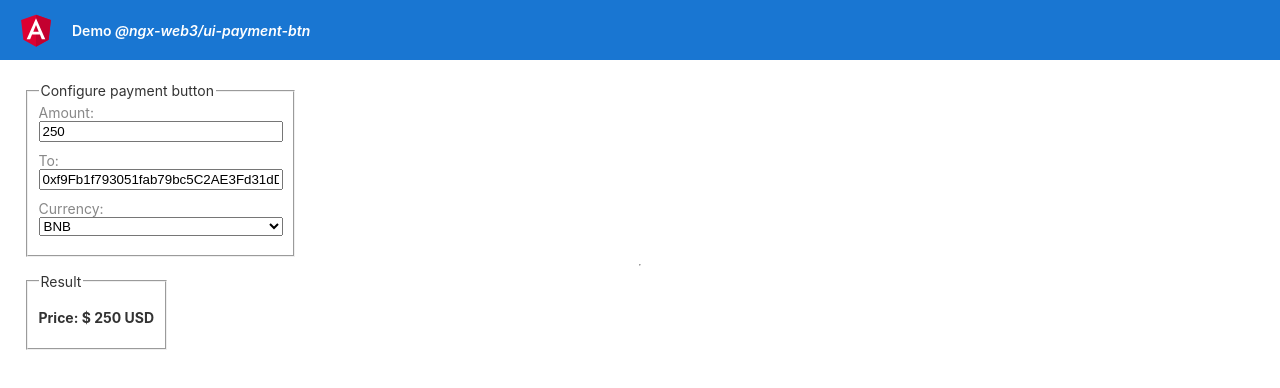
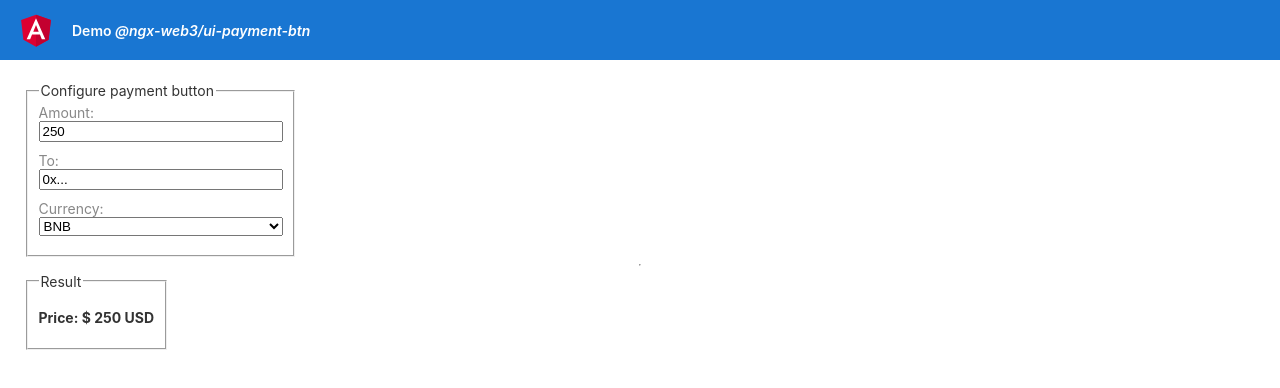
Before and after one commit to ngx-web3/payment-btn-angular-demo, an Angular app: page / in a window 1280 px wide. Shown: the top 388 px of the page. Built offline with nearby package versions, Linux system fonts and the light colour scheme.

Commit message:
feat: add more desc

```diff
--- a/src/app/app.component.html
+++ b/src/app/app.component.html
@@ -10,6 +10,7 @@
 
 <div class="content" role="main">
 
+  <!-- Reactive Form to configure `@ngx-web3/ui-payment-btn` params options -->
   <form *ngIf="form" [formGroup]="form">
     <fieldset>
       <legend>Configure payment button</legend>
@@ -37,7 +38,6 @@
       </div>
     </fieldset>
   </form>
-
   <hr/>
 
   <form>
@@ -46,12 +46,19 @@
       <p>
         <b>Price: $ {{form?.value?.amount}} USD</b>
       </p>
+      <!--
+          Here `@ngx-web3/ui-payment-btn` demo using `Rreactive From` data value
+          You can also use static value or dynamic class property.
+
+          Note: to bind dynamic value, you need to use `[attr.ATTRBUT_TO_SET]="YOUR_VALUE"` syntax as below
+       -->
       <ngxweb3-payment-btn
           chainid="61"
           [attr.to]="form?.value?.to"
-          [attr.symbol]="form?.value?.symbol"
+          [attr.symbol]="form?.value?.symbol"s
           [attr.amount]="form?.value?.amount"
           display-error="true"></ngxweb3-payment-btn>
+
     </fieldset>
   </form>
 
--- a/src/app/app.component.ts
+++ b/src/app/app.component.ts
@@ -8,13 +8,13 @@ import '@ngx-web3/ui-payment-btn';
   styleUrls: ['./app.component.scss']
 })
 export class AppComponent implements OnInit {
-  amount = 250;
-  form!: FormGroup;
+
+  public form!: FormGroup;
 
   ngOnInit() {
     this.form = new FormGroup({
       amount: new FormControl(250, Validators.required),
-      to: new FormControl('0xf9Fb1f793051fab79bc5C2AE3Fd31dD92590aEfc', Validators.required),
+      to: new FormControl('0x...', Validators.required),
       symbol: new FormControl('BNB', Validators.required)
     });
   }
```
